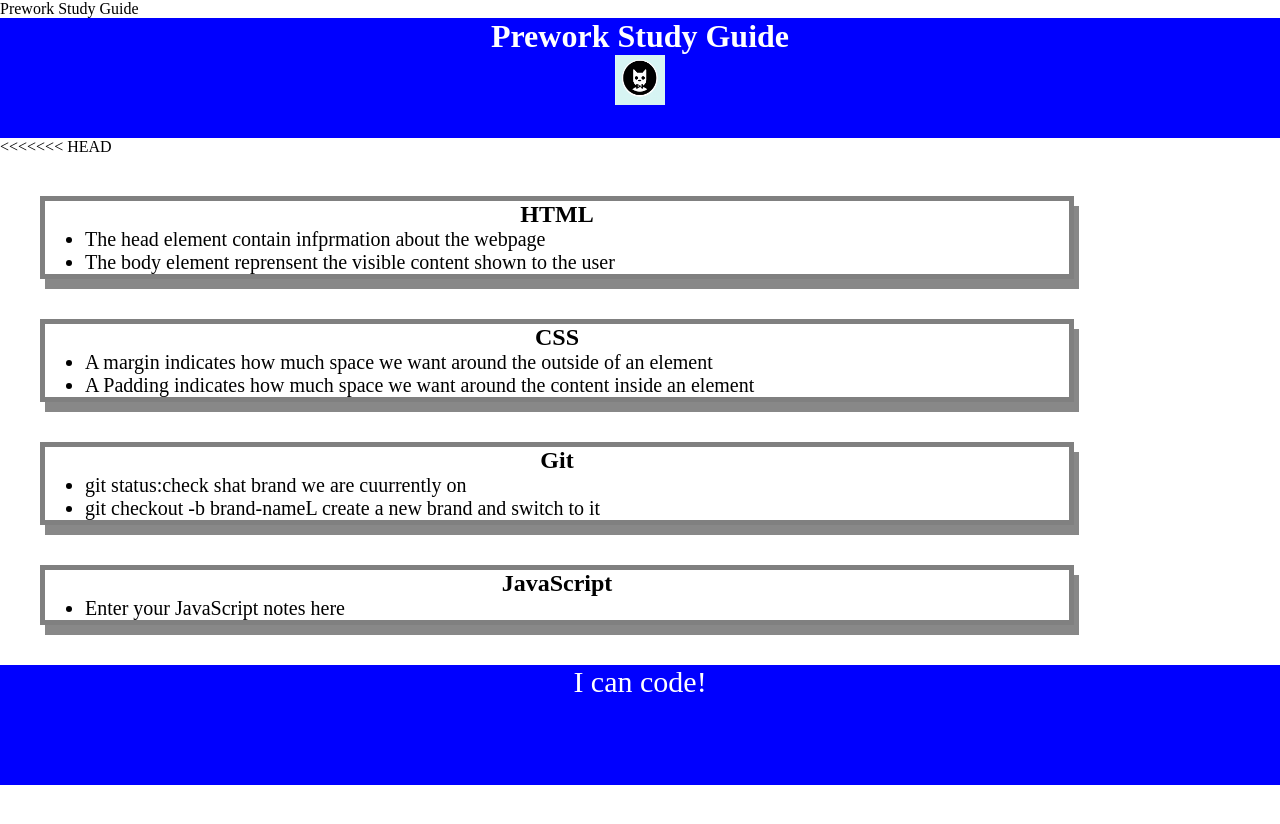
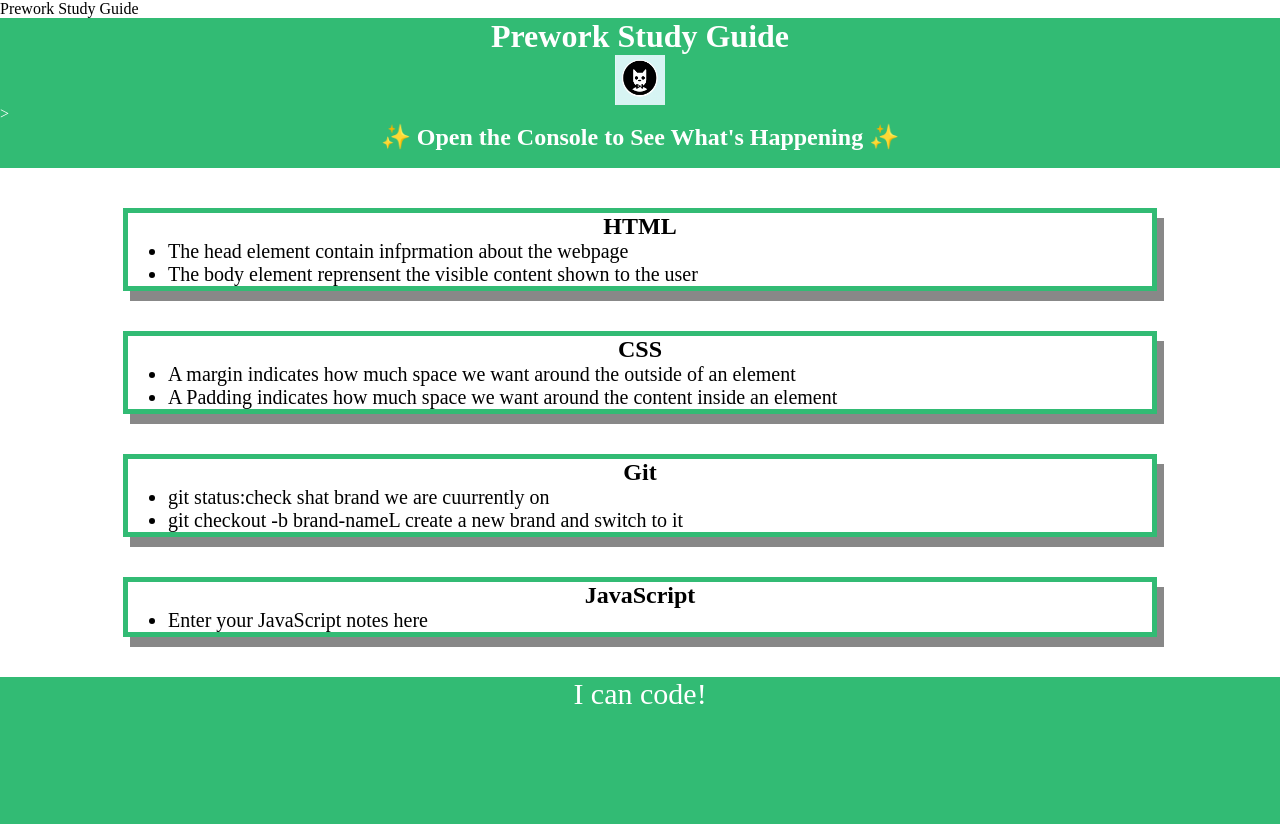
Before and after one commit to iphaminh/pre-worl-study_guide, a plain HTML site: page index.html in a window 1280 px wide. Before the commit the page ends 800 px from the top, so only its background shows below. Drawn offline with Linux system fonts and the light colour scheme.

Commit message:
adding js file and practice some for loop

```diff
--- /dev/null
+++ b/assets/script.js
@@ -0,0 +1,18 @@
+var topics = ['HTML', 'CSS', 'Git', 'JavaScript'];
+
+for (var x = 0; x < topics.length; x++) {
+    console.log(topics[x]);
+}
+/*
+if (topic ==='HTML') {
+console.log("Let's study HTML!");
+} else if (topic === 'CSS') {
+console.log("Let's study CSS!");
+} else if (topic === 'Git') {
+console.log("Let's study Git");
+} else if (topic === 'JavaScript') {
+console.log("Let's study JavaScript!");
+} else {
+console.log('Please try again');
+}
+*/
--- a/assets/style.css
+++ b/assets/style.css
@@ -6,11 +6,10 @@
 header,
 footer {
  width: 100%;
- height: 120px;
- background-color: blue;
+ height: 150px;
+ background-color:  rgb(50, 187, 116);
  color: white;
 }
-
 h1,
 h2 {
  text-align: center;
@@ -35,7 +34,7 @@ p {
 }
 .card {
     width: 80%;
-    margin: 40px;
-    border: 5px solid gray;
-    box-shadow: 5px 10px #888888;
+    margin: 40px auto;
+    border: 5px solid rgb(50, 187, 116);
+    box-shadow: 7px 10px #888888;
 }
--- a/index.html
+++ b/index.html
@@ -11,9 +11,9 @@
     <header id="top">
       <h1>Prework Study Guide</h1>
       <img src="./assets/bowtie-cat.png" alt="Profile image of cat wearing a bow tie." />
+    ><h2>✨ Open the Console to See What's Happening ✨</h2>
     </header>
     <main>
-<<<<<<< HEAD
       <section class="card" id="html-section">
         <h2>HTML</h2>
         <ul>
@@ -50,5 +50,6 @@
     <footer>
       <p>I can code!</p>
     </footer>
+    <script src="./assets/script.js"></script>
   </body>
 </html>
```
Also changed, not shown: 1 other file.
